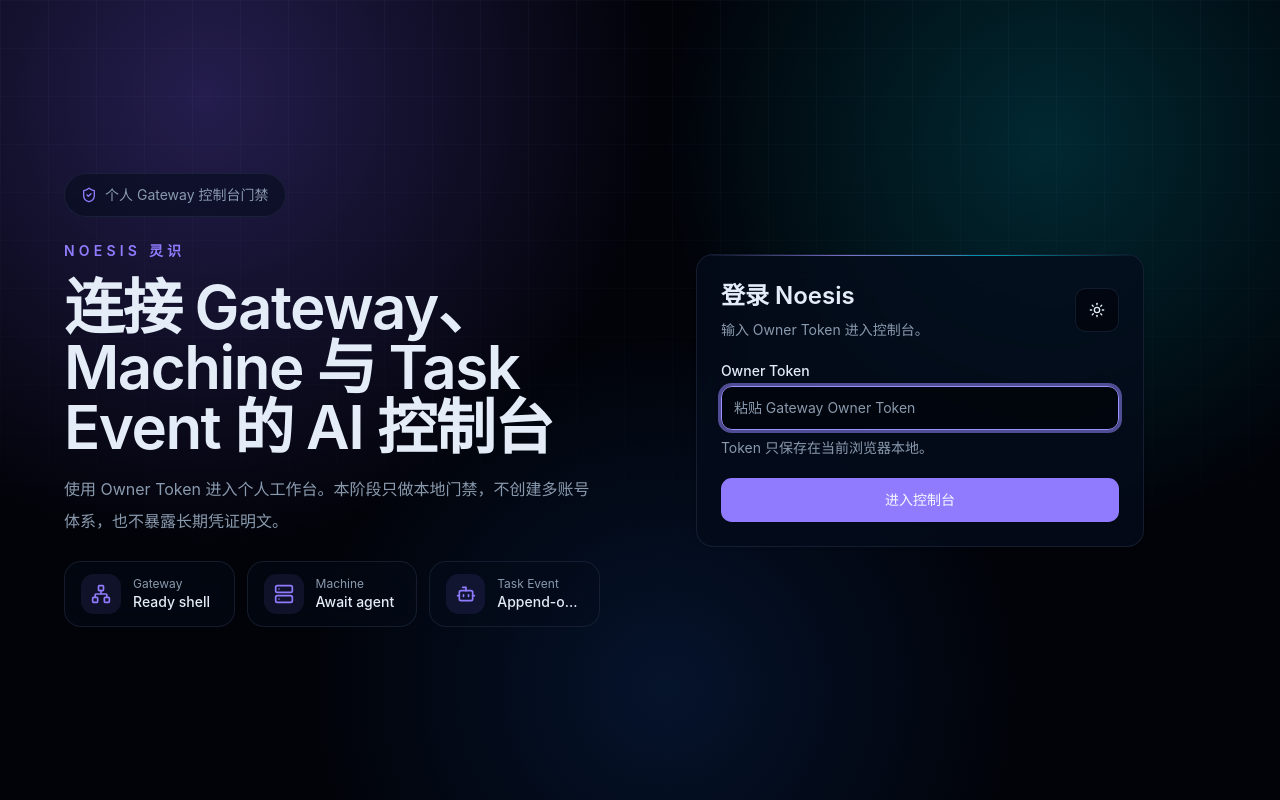
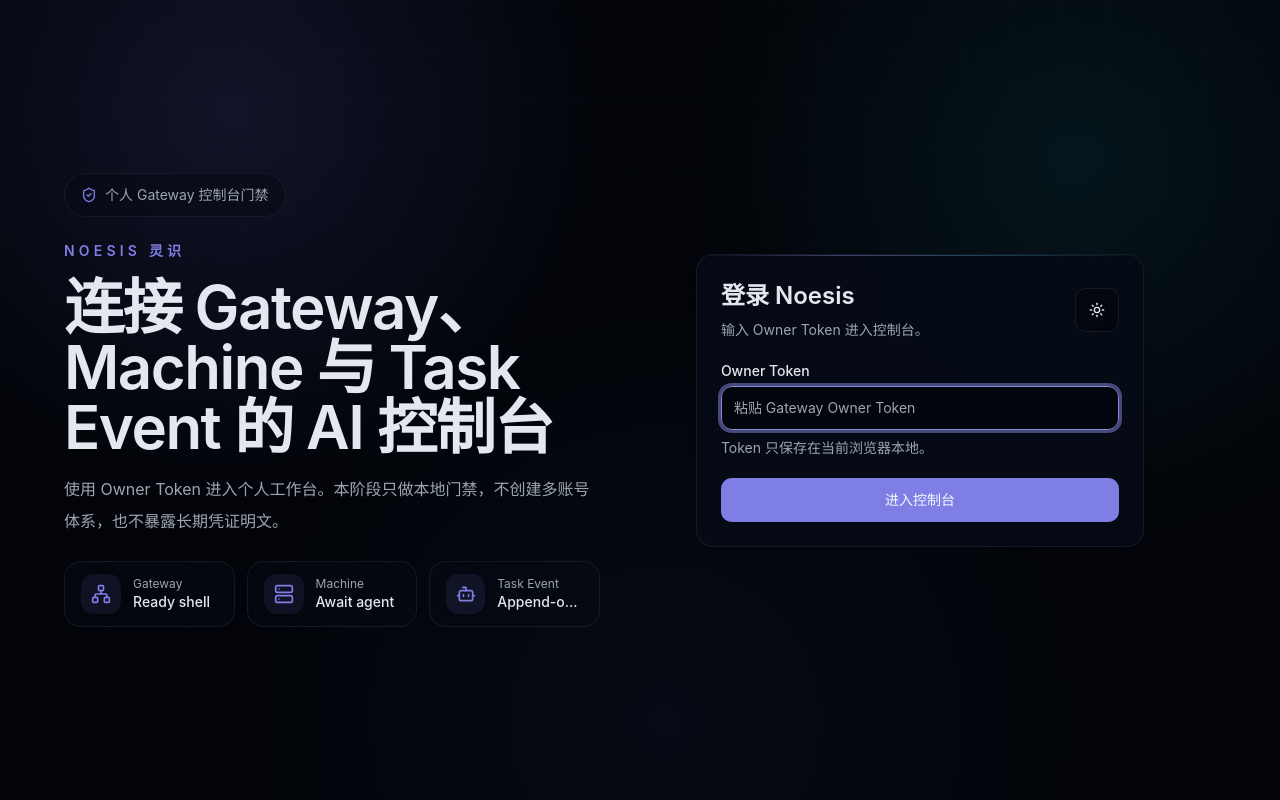
Before and after one commit to xuzhen97/noesis, a React (Vite) app in the folder packages/web/: page / in a window 1280 px wide. Built offline with nearby package versions, Linux system fonts and the light colour scheme.

Commit message:
style(web): 优化暗色主题与侧栏收起样式

```diff
--- a/packages/web/src/styles.css
+++ b/packages/web/src/styles.css
@@ -26,24 +26,24 @@
 }
 
 .dark {
-	--background: oklch(0.095 0.025 260);
-	--foreground: oklch(0.94 0.018 255);
-	--card: oklch(0.16 0.035 260 / 0.76);
-	--card-foreground: oklch(0.94 0.018 255);
-	--popover: oklch(0.14 0.035 260);
-	--popover-foreground: oklch(0.94 0.018 255);
-	--primary: oklch(0.68 0.22 285);
-	--primary-foreground: oklch(0.98 0.01 260);
-	--secondary: oklch(0.22 0.04 260);
-	--secondary-foreground: oklch(0.9 0.02 255);
-	--muted: oklch(0.22 0.035 260);
-	--muted-foreground: oklch(0.68 0.035 255);
-	--accent: oklch(0.72 0.16 205);
-	--accent-foreground: oklch(0.08 0.02 260);
-	--destructive: oklch(0.66 0.21 25);
-	--border: oklch(0.32 0.04 260 / 0.72);
-	--input: oklch(0.25 0.04 260 / 0.8);
-	--ring: oklch(0.72 0.18 285);
+	--background: oklch(0.105 0.018 260);
+	--foreground: oklch(0.93 0.012 255);
+	--card: oklch(0.155 0.024 260 / 0.82);
+	--card-foreground: oklch(0.93 0.012 255);
+	--popover: oklch(0.145 0.024 260);
+	--popover-foreground: oklch(0.93 0.012 255);
+	--primary: oklch(0.64 0.15 282);
+	--primary-foreground: oklch(0.98 0.008 260);
+	--secondary: oklch(0.215 0.026 260);
+	--secondary-foreground: oklch(0.88 0.014 255);
+	--muted: oklch(0.215 0.024 260);
+	--muted-foreground: oklch(0.72 0.02 255);
+	--accent: oklch(0.66 0.105 205);
+	--accent-foreground: oklch(0.09 0.018 260);
+	--destructive: oklch(0.64 0.19 25);
+	--border: oklch(0.3 0.026 260 / 0.68);
+	--input: oklch(0.245 0.026 260 / 0.78);
+	--ring: oklch(0.66 0.13 282);
 }
 
 @theme inline {
@@ -113,9 +113,9 @@
 		z-index: -2;
 		content: "";
 		background:
-			radial-gradient(circle at 16% 12%, oklch(0.62 0.24 285 / 0.28), transparent 28rem),
-			radial-gradient(circle at 82% 18%, oklch(0.72 0.16 205 / 0.2), transparent 24rem),
-			radial-gradient(circle at 52% 86%, oklch(0.55 0.2 260 / 0.16), transparent 22rem),
+			radial-gradient(circle at 18% 14%, oklch(0.56 0.16 282 / 0.16), transparent 24rem),
+			radial-gradient(circle at 84% 20%, oklch(0.62 0.1 205 / 0.12), transparent 24rem),
+			radial-gradient(circle at 52% 90%, oklch(0.45 0.12 260 / 0.08), transparent 26rem),
 			var(--background);
 	}
 
@@ -125,19 +125,66 @@
 		z-index: -1;
 		content: "";
 		pointer-events: none;
-		opacity: 0.24;
+		opacity: 0.14;
 		background-image:
-			linear-gradient(to right, oklch(0.78 0.1 260 / 0.18) 1px, transparent 1px),
-			linear-gradient(to bottom, oklch(0.78 0.1 260 / 0.14) 1px, transparent 1px);
+			linear-gradient(to right, oklch(0.76 0.06 260 / 0.12) 1px, transparent 1px),
+			linear-gradient(to bottom, oklch(0.76 0.06 260 / 0.1) 1px, transparent 1px);
 		background-size: 48px 48px;
-		mask-image: linear-gradient(to bottom, black, transparent 78%);
+		mask-image: linear-gradient(to bottom, black, transparent 72%);
+	}
+
+	.noesis-shell {
+		@apply grid min-h-dvh lg:grid-cols-[240px_minmax(0,1fr)];
+		transition: grid-template-columns 200ms ease-out;
+	}
+
+	.noesis-shell-collapsed {
+		@apply lg:grid-cols-[72px_minmax(0,1fr)];
+	}
+
+	.noesis-sidebar {
+		@apply hidden border-r border-border/70 bg-card/40 p-4 backdrop-blur-xl lg:flex lg:flex-col;
+		transition:
+			padding 200ms ease-out,
+			background-color 200ms ease-out;
+	}
+
+	.noesis-sidebar-collapsed {
+		@apply px-3;
+	}
+
+	.noesis-sidebar-label {
+		min-width: 0;
+		overflow: hidden;
+		white-space: nowrap;
+		transition:
+			opacity 160ms ease-out,
+			transform 160ms ease-out,
+			max-width 160ms ease-out;
+	}
+
+	.noesis-sidebar-collapsed .noesis-sidebar-label {
+		pointer-events: none;
+		display: inline-block;
+		max-width: 0;
+		opacity: 0;
+		transform: translateX(-0.25rem);
+	}
+
+	.noesis-sidebar-collapsed .noesis-nav-link,
+	.noesis-sidebar-collapsed .noesis-sidebar-toggle {
+		@apply justify-center gap-0 px-0;
+	}
+
+	.noesis-sidebar-toggle {
+		@apply w-full justify-start gap-3;
 	}
 
 	.noesis-panel {
-		@apply border border-border/70 bg-card/70 shadow-2xl backdrop-blur-xl;
+		@apply border border-border/70 bg-card/80 shadow-xl backdrop-blur-xl;
 		box-shadow:
-			0 24px 80px oklch(0.04 0.04 260 / 0.36),
-			inset 0 1px 0 oklch(1 0 0 / 0.06);
+			0 18px 60px oklch(0.03 0.03 260 / 0.28),
+			inset 0 1px 0 oklch(1 0 0 / 0.045);
 	}
 
 	.noesis-card-hover {
@@ -145,10 +192,10 @@
 	}
 
 	.noesis-card-hover:hover {
-		transform: translateY(-2px);
+		transform: translateY(-1px);
 		box-shadow:
-			0 20px 60px oklch(0.12 0.08 285 / 0.28),
-			0 0 0 1px oklch(0.7 0.2 285 / 0.18);
+			0 18px 52px oklch(0.04 0.04 260 / 0.3),
+			0 0 0 1px oklch(0.64 0.12 282 / 0.14);
 	}
 
 	.noesis-nav-link {
@@ -160,8 +207,8 @@
 	}
 
 	.noesis-nav-link.active {
-		@apply border-primary/70 bg-primary/10 text-foreground;
-		box-shadow: inset 3px 0 0 var(--primary), 0 0 24px oklch(0.68 0.22 285 / 0.16);
+		@apply border-primary/55 bg-primary/10 text-foreground;
+		box-shadow: inset 3px 0 0 var(--primary);
 	}
 
 	.noesis-tech-line {
@@ -169,8 +216,8 @@
 		background: linear-gradient(
 			90deg,
 			transparent,
-			oklch(0.72 0.18 285 / 0.76),
-			oklch(0.75 0.15 205 / 0.72),
+			oklch(0.64 0.13 282 / 0.46),
+			oklch(0.66 0.1 205 / 0.36),
 			transparent
 		);
 	}
@@ -189,4 +236,10 @@
 	.noesis-card-hover:hover {
 		transform: none;
 	}
+
+	.noesis-shell,
+	.noesis-sidebar,
+	.noesis-sidebar-label {
+		transition: none;
+	}
 }
```
